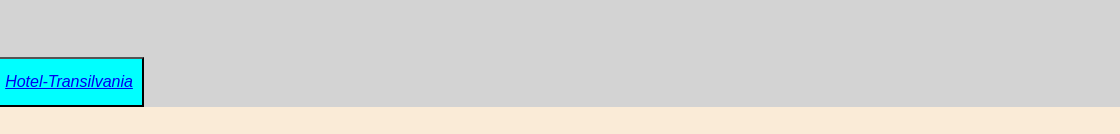
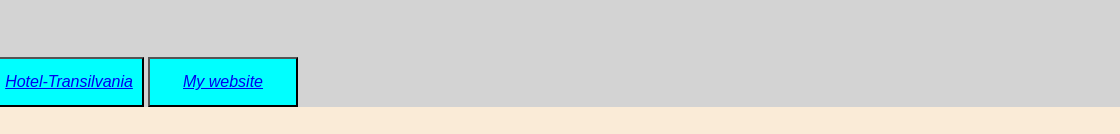
Before and after one commit to noa240/the-united-kimgdom, a plain HTML site: page index.html in a window 1280 px wide. Shown: the part 666-800 px from the top of the page, 160-1280 px from the left. Drawn offline with Linux system fonts and the light colour scheme.

Commit message:
add link

```diff
--- a/index.html
+++ b/index.html
@@ -47,6 +47,7 @@
     <h4>My Projects</h4>
     <button><a href="https://noa240.github.io/19.7/">Air-Wiki</a></button>
     <button><a href="https://noa240.github.io/Hotel-Transilvania/">Hotel-Transilvania</a></button>
+    <button><a href="https://noa240.github.io/Noa-Zelinger/">My website</a></button>
 </footer>
 </body>
 </html>
```
